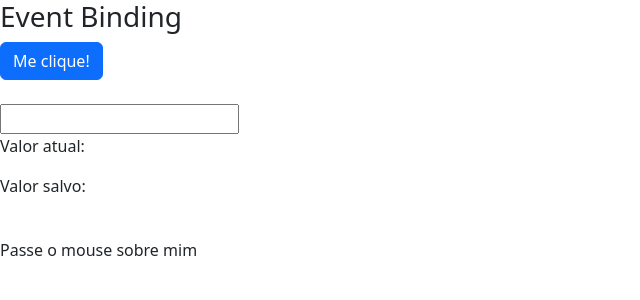
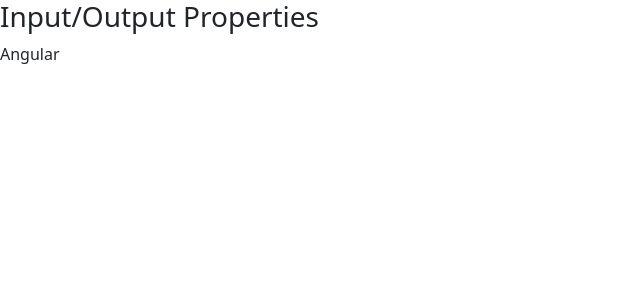
Before and after one commit to Airak/loiane-training, an Angular app in the folder data-binding/: page / in a window 1280 px wide. Shown: the top 300 px of the page, without its empty margins (0-640 px from the left). Built offline with nearby package versions, Linux system fonts and the light colour scheme.

Commit message:
13: Reusando Componentes com Input properties

```diff
--- a/data-binding/src/app/app.module.ts
+++ b/data-binding/src/app/app.module.ts
@@ -3,11 +3,13 @@
 
 import { AppComponent } from './app.component';
 import { DataBindingComponent } from './data-binding/data-binding.component';
+import { InputPropertyComponent } from './input-property/input-property.component';
 
 @NgModule({
   declarations: [
     AppComponent,
-    DataBindingComponent
+    DataBindingComponent,
+    InputPropertyComponent
   ],
   imports: [
     BrowserModule
--- a/data-binding/src/app/data-binding/data-binding.component.html
+++ b/data-binding/src/app/data-binding/data-binding.component.html
@@ -1,5 +1,5 @@
-<section class="property-binding">
-  <!-- <article>
+<!--<section class="property-binding">
+   <article>
     <h3>Interpolation / Interpolação</h3>
     <p>String renderizada com interpolação: {{ url }}</p>
     <p>O resultado de 1 + 1 é: {{ 1 + 1 }}</p>
@@ -47,8 +47,11 @@
         A simple danger alert—check it out!
       </div>
     </div>
-  </article> -->
+  </article>
+</section
+-->
 
+<!-- <section class="event-binding">
   <article>
     <h3>Event Binding</h3>
     <div>
@@ -79,4 +82,14 @@
       </span>
     </div>
   </article>
+</section> -->
+
+<section class="input-output-properties">
+
+  <article>
+    <h3>Input/Output Properties</h3>
+
+    <app-curso [nome]="nomeDoCurso"></app-curso>
+
+  </article>
 </section>
--- a/data-binding/src/app/data-binding/data-binding.component.ts
+++ b/data-binding/src/app/data-binding/data-binding.component.ts
@@ -15,6 +15,8 @@
   valorSalvo: string = '';
 
   isMouseOver: boolean = false;
+
+  nomeDoCurso: string = 'Angular';
 
   constructor() { }
 
--- /dev/null
+++ b/data-binding/src/app/input-property/input-property.component.html
@@ -0,0 +1,3 @@
+<p>
+  {{ nomeCurso }}
+</p>
--- /dev/null
+++ b/data-binding/src/app/input-property/input-property.component.ts
@@ -0,0 +1,17 @@
+import { Component, OnInit, Input } from '@angular/core';
+
+@Component({
+  selector: 'app-curso',
+  templateUrl: './input-property.component.html',
+  styleUrls: ['./input-property.component.css']
+})
+export class InputPropertyComponent implements OnInit {
+
+  @Input('nome') nomeCurso: string = '';
+
+  constructor() { }
+
+  ngOnInit(): void {
+  }
+
+}
```
Also changed, not shown: data-binding/src/app/input-property/input-property.component.css (added), 1 other file (tests, documents, lock files or other folders).
